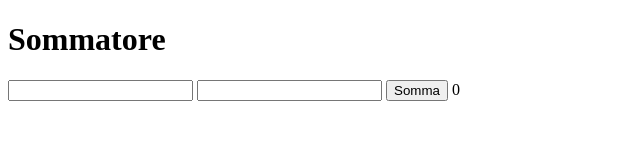
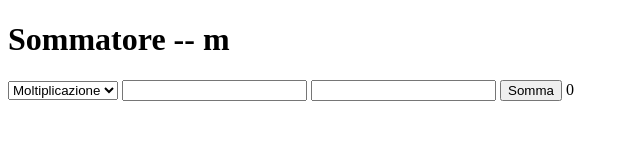
Before and after one commit to frandazzo/spegea, a website: page index.html in a window 1280 px wide. Shown: the whole page, without its empty margins (0-640 px from the left). Drawn offline with nearby package versions, Linux system fonts and the light colour scheme.

Commit message:
spiegazione servizi

```diff
--- a/assets/js/controllers.js
+++ b/assets/js/controllers.js
@@ -1,4 +1,21 @@
 app.controller("bodyController", function($scope, mathService){
+
+		$scope.operations = [
+			{
+				operationName: "Moltiplicazione",
+				operationValue: "m"
+
+			},
+						{
+				operationName: "Addizione",
+				operationValue: "s"
+
+			}
+		];
+
+		$scope.selectedOperation = $scope.operations[0].operationValue;
+
+
 
 		$scope.helloWorld = {};
 		$scope.helloWorld.example = 'Sommatore';
--- a/index.html
+++ b/index.html
@@ -15,9 +15,11 @@
 
 </head>
 <body ng-controller="bodyController">
-	<h1>{{helloWorld.example}}</h1>
+	<h1>{{helloWorld.example}} -- {{selectedOperation}}</h1>
 
-
+	<select name="operation" id="operation" ng-model="selectedOperation">
+		<option ng-repeat="item in operations" value="{{item.operationValue}}">{{item.operationName}}</option>
+	</select>
 	<input type="text" ng-model="addendo1">
 	<input type="text" ng-model="addendo2">
 	<button ng-click="eseguiSomma()">Somma</button>
```
Also changed, not shown: assets/js/middleware.js (line endings or trailing spaces).
